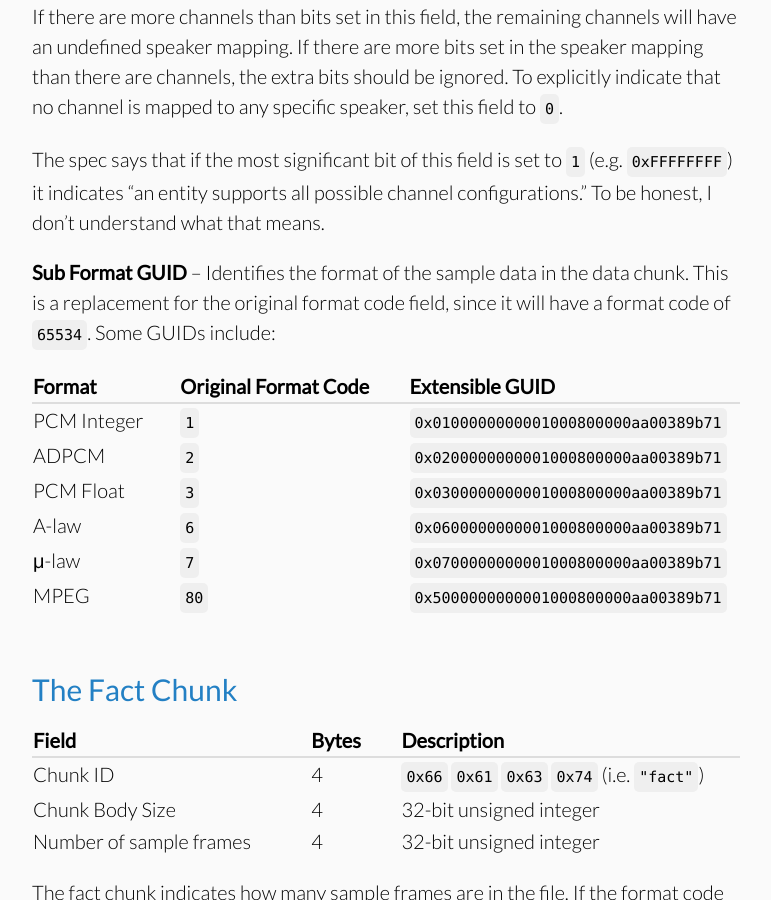
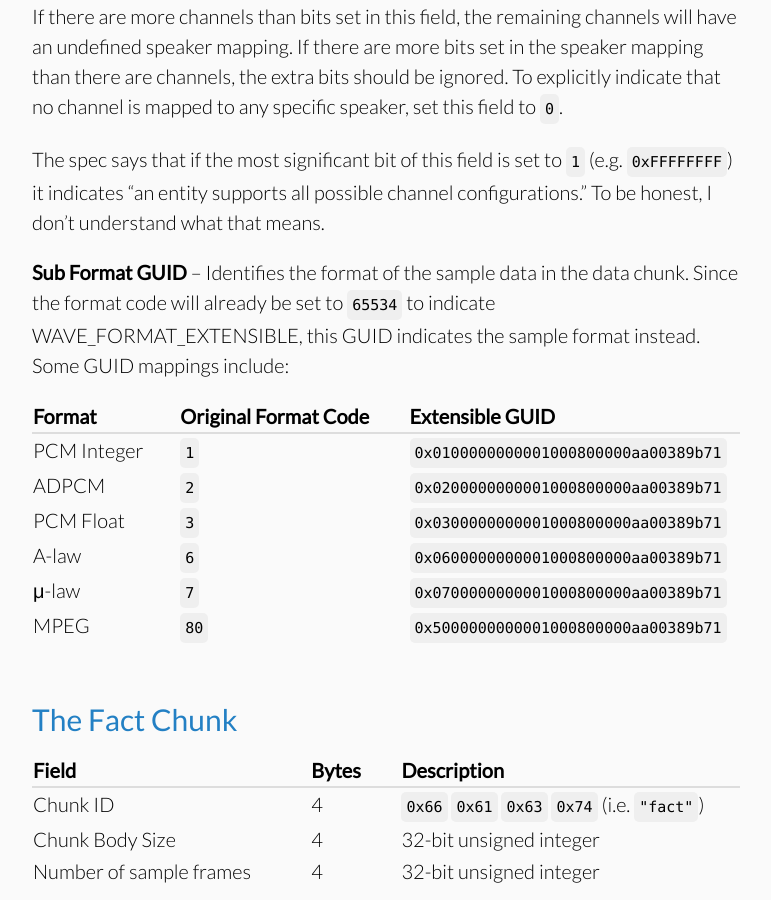
Before and after one commit to jstrait/wavefile, a Jekyll site: the page built from how_wave_files_work.html, in a window 1280 px wide and 900 px high, scrolled down 8772 px. Shown: the whole window, without its empty margins (254-1025 px from the left). Built offline with Jekyll 4.4.1, drawn with Linux system fonts in a browser that asks for light colours; some web fonts are replaced.

Commit message:
Improving wording for clarity

```diff
--- a/how_wave_files_work.html
+++ b/how_wave_files_work.html
@@ -349,7 +349,7 @@ and Data Specifications 1.0, August 1991</a></li>
   <p>The channels will be mapped in the order of the speakers list above. E.g. if in a 2 channel file the channel mask field has the bits for Back Left and Top Center speakers set, the first channel will be mapped to Back Left and the second channel to Top Center (because Back Left comes earlier than Top Center in the list above).</p>
   <p>If there are more channels than bits set in this field, the remaining channels will have an undefined speaker mapping. If there are more bits set in the speaker mapping than there are channels, the extra bits should be ignored. To explicitly indicate that no channel is mapped to any specific speaker, set this field to <code>0</code>.</p>
   <p>The spec says that if the most significant bit of this field is set to <code>1</code> (e.g. <code>0xFFFFFFFF</code>) it indicates &ldquo;an entity supports all possible channel configurations.&rdquo; To be honest, I don&rsquo;t understand what that means.</p>
-  <p><strong>Sub Format GUID</strong> &ndash; Identifies the format of the sample data in the data chunk. This is a replacement for the original format code field, since it will have a format code of <code>65534</code>. Some GUIDs include:</p>
+  <p><strong>Sub Format GUID</strong> &ndash; Identifies the format of the sample data in the data chunk. Since the format code will already be set to <code>65534</code> to indicate WAVE_FORMAT_EXTENSIBLE, this GUID indicates the sample format instead. Some GUID mappings include:</p>
   <div class="scroll-x">
     <table>
       <tr>
```
